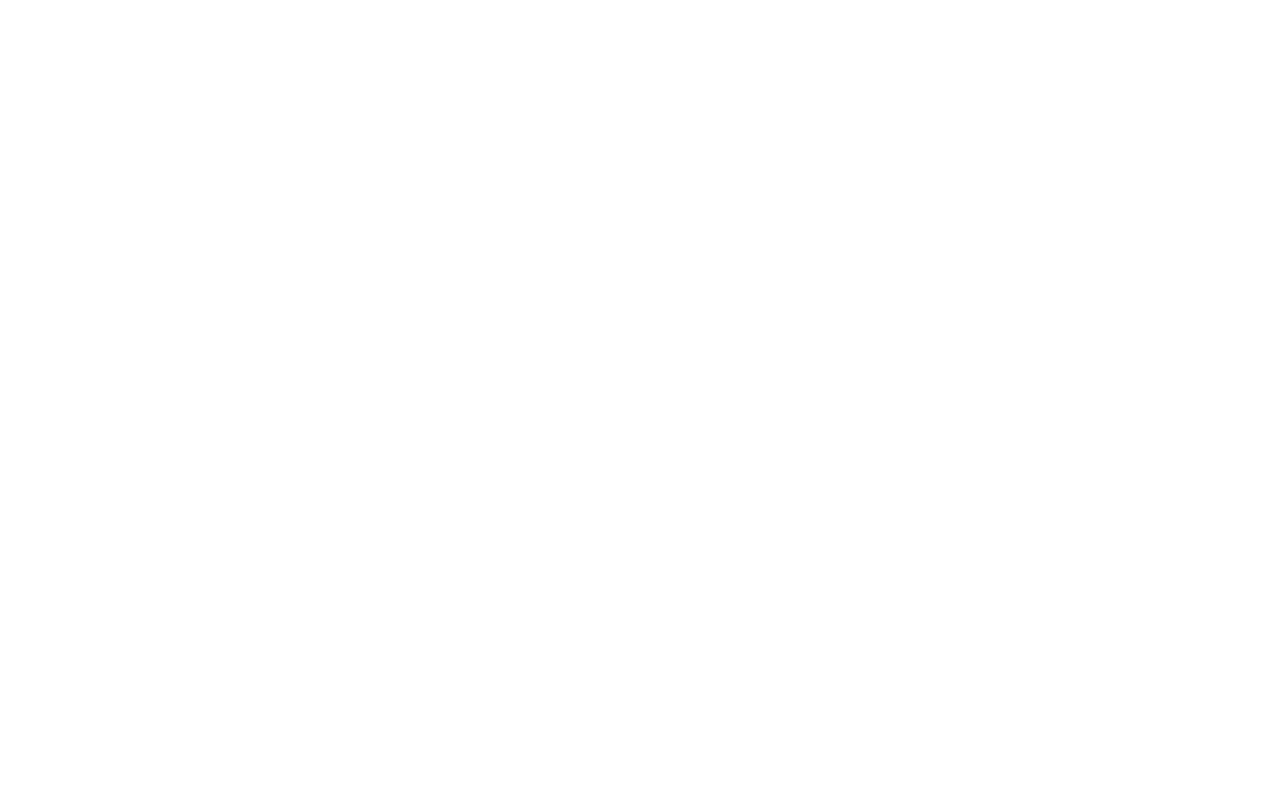
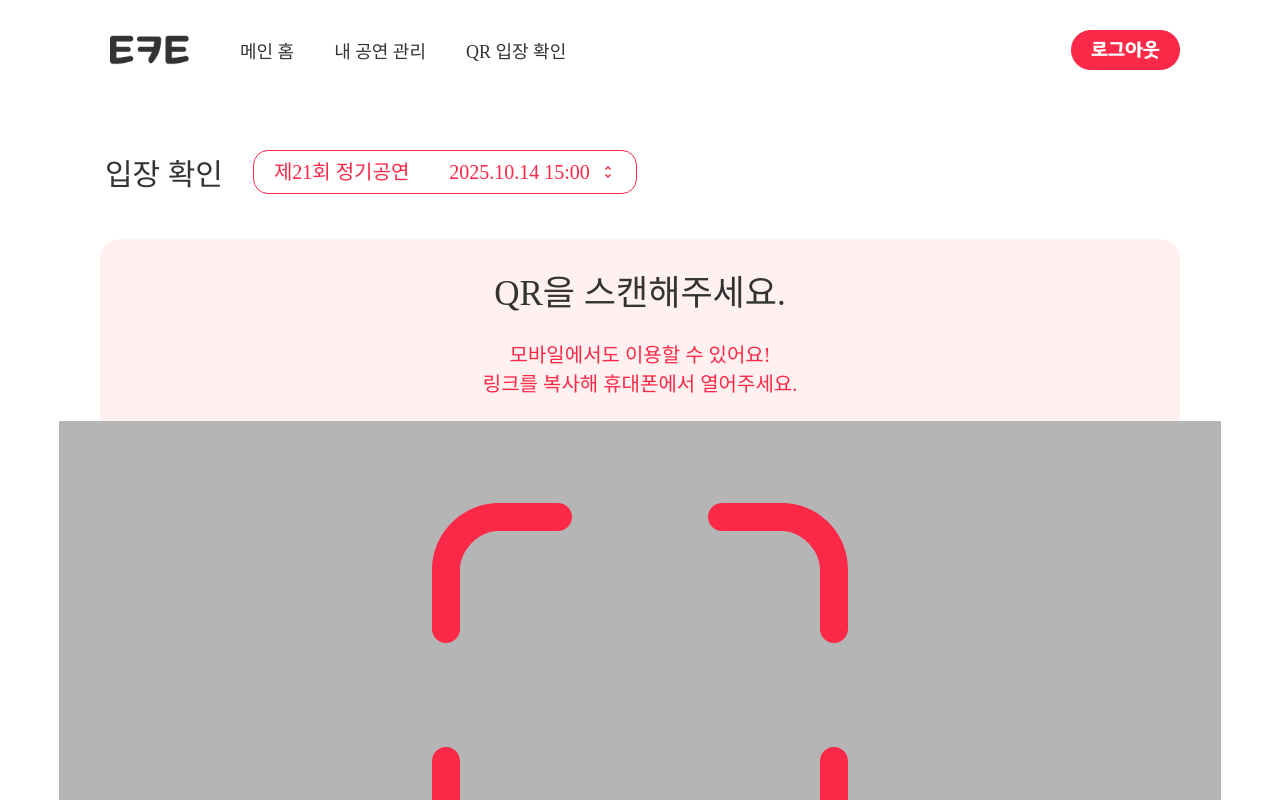
Before and after one commit to DEMODAY-J211/frontend, a React (Vite) app: page /qrmanager in a window 1280 px wide. Before the commit this address had no page. Shown: the top 800 px of the page. Built offline with nearby package versions, Linux system fonts and the light colour scheme; a web font is replaced by a local one.

Commit message:
qrmanager

```diff
--- a/src/App.jsx
+++ b/src/App.jsx
@@ -17,6 +17,7 @@
 import ManageShow from "./pages/Manager/ManageShow/ManageShow";
 import ManageUser from "./pages/Manager/ManageShow/ManageUser";
 import ViewEntryStatus from "./pages/Manager/ManageShow/ViewEntryStatus";
+import QRManager from "./pages/Manager/QRManager";
 
 //주현수
 
@@ -36,6 +37,8 @@
         <Route path="/homemanager" element={<HomeManager />} />
         <Route path="/manageshow" element={<ManageShow/>}/>
         <Route path="/manageshow/manageuser" element={<ManageUser/>}/>
+        <Route path="/qrmanager" element={<QRManager/>}/>
+
 
 
         {/* 주현수 */}
@@ -46,4 +49,5 @@
   );
 };
 
+
 export default App;
--- a/src/pages/Manager/ManageShow/ManageShow.jsx
+++ b/src/pages/Manager/ManageShow/ManageShow.jsx
@@ -17,7 +17,7 @@
     { title: "예매자 관리", desc: "입장 현황 대한 설명글", icon: <img src={manageuser} alt="manageuser" />, path: '/manageshow/manageuser' },
     { title: "입장 현황", desc: "입장 현황 대한 설명글", icon: <img src={entrystatus} alt="entrystatus"/>, path: '/manageshow/entrystatus' },
     { title: "공연 정보 수정", desc: "공연 정보 수정에 대한 설명글", icon:  <img src={editshow} alt="editshow" />, path: '/manageshow/manageuser'  },
-    { title: "QR 코드 확인", desc: "공연 정보 수정에 대한 설명글", icon:  <img src={checkqrimg} alt="checkqrimg" />, path: '/manageshow/manageuser'  },
+    { title: "QR 코드 확인", desc: "공연 정보 수정에 대한 설명글", icon:  <img src={checkqrimg} alt="checkqrimg" />, path: '/qrmanager'  },
   ];
 
   return (
--- /dev/null
+++ b/src/pages/Manager/QRManager.jsx
@@ -0,0 +1,142 @@
+import React from 'react'
+import styled from 'styled-components'
+import NavbarManager from '../../components/Navbar/NavbarManager'
+import { MdOutlineUnfoldMore } from 'react-icons/md'
+import { IoIosQrScanner } from 'react-icons/io'
+
+const QRManager = () => {
+  return (
+    <Content>
+        <NavbarManager/>
+        <QRManagerContent>
+
+        {/* 제목 + 시간 선택 */}
+            <Header>
+                <Title>입장 확인</Title>
+                <SelectTime>
+                <ShowName>제21회 정기공연</ShowName>
+                <Time>
+                    <ShowTime>2025.10.14 15:00</ShowTime>
+                    <MdOutlineUnfoldMore size={16} color="var(--color-primary)" />
+                </Time>
+                </SelectTime>
+            </Header>
+
+            <QRContainer>
+
+                <Prompt>QR을 스캔해주세요.</Prompt>
+                <TextContainer>
+                    <Info>모바일에서도 이용할 수 있어요!</Info>
+                    <Info>링크를 복사해 휴대폰에서 열어주세요.</Info>
+                </TextContainer>
+
+                <ScannerContainer>
+                    <IoIosQrScanner size={512} color="var(--color-primary)"/>
+                </ScannerContainer>
+
+            </QRContainer>
+
+
+        </QRManagerContent>
+    </Content>
+  )
+}
+
+export default QRManager
+
+/* ---------------- Styled Components ---------------- */
+
+const Content = styled.div``;
+
+const QRManagerContent = styled.div`
+    display: flex;
+  flex-direction: column;
+  padding: 50px 100px;
+  justify-content: space-between;
+  align-items: center;
+  flex: 1 0 0;
+  align-self: stretch;
+  gap: 45px;
+
+`
+/* ---------------- 제목 + 시간 ---------------- */
+
+const Header = styled.div`
+  display: flex;
+  align-self: stretch;
+  gap: 30px;
+`;
+
+const Title = styled.div`
+  align-self: stretch;
+  font-size: 30px;
+  font-weight: 500;
+  padding-left: 5px;
+`;
+
+const SelectTime = styled.div`
+  display: flex;
+  border-radius: 15px;
+  border: 1px solid var(--color-primary);
+  background: #FFF;
+  padding: 5px 20px;
+  gap: 40px;
+`;
+
+const ShowName = styled.div`
+  color: var(--color-primary);
+  font-size: 20px;
+  font-weight: 500;
+`;
+
+const ShowTime = styled.div`
+  color: var(--color-primary);
+  font-size: 20px;
+  font-weight: 500;
+`;
+
+const Time = styled.div`
+  display: flex;
+  align-items: center;
+  gap: 10px;
+  cursor: pointer;
+`;
+
+
+const QRContainer = styled.div`
+    display: flex;
+    padding: 25px 41px;
+    flex-direction: column;
+    align-items: center;
+    gap: 24px;
+    flex: 1 0 0;
+    align-self: stretch;
+    background-color: var(--color-tertiary);
+    border-radius: 20px;
+
+`
+
+const Prompt = styled.div`
+    font-size: 35px;
+    font-weight: 500;
+`
+
+const TextContainer = styled.div`
+    gap: 24px;
+    text-align: center;
+`
+
+const Info = styled.div`
+    color: var(--color-primary);
+    font-size: 20px;
+    font-weight: 300;
+`
+const ScannerContainer =styled.div`
+    display: flex;
+    width: 1162px;
+    height: 547px;
+    padding: 18px 325px 17px 325px;
+    justify-content: center;
+    align-items: center;
+    background-color: #B5B5B5;;
+`
```
